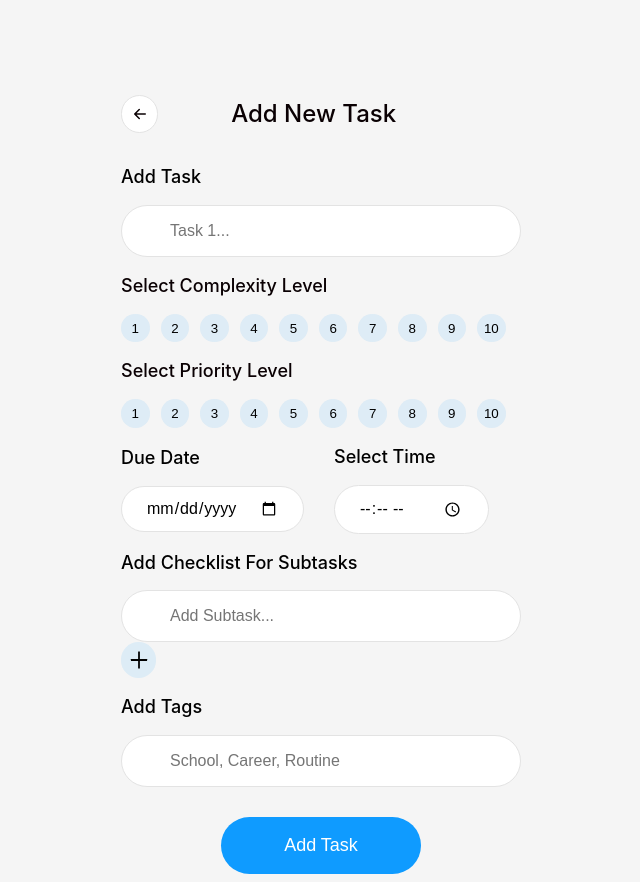
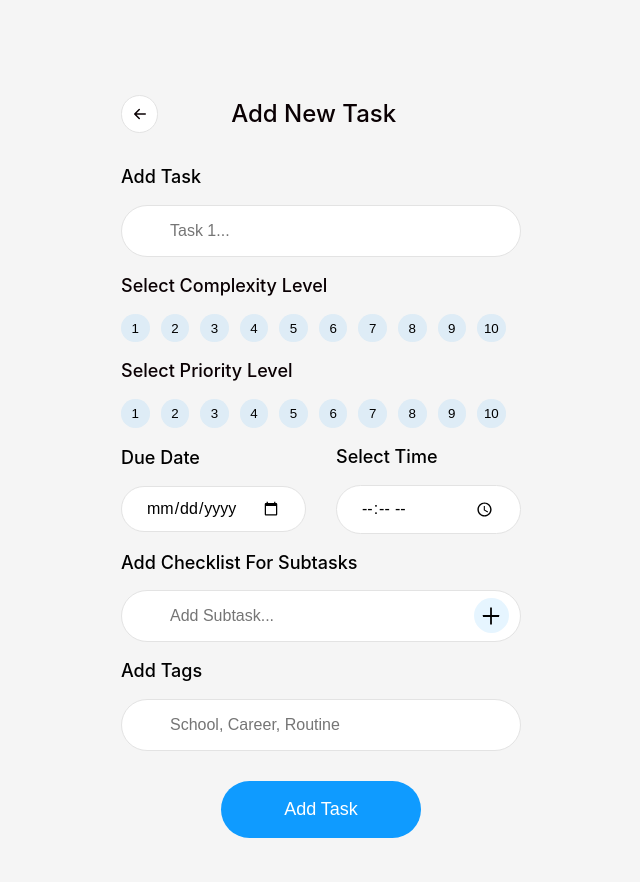
Before and after one commit to JordanPhillips-hub/task-master, a React (Vite) app: page /AddNewTask in a window 1280 px wide. Shown: the whole page, without its empty margins (319-959 px from the left). After the commit the page ends 846 px from the top, so only its background shows below. Built offline with nearby package versions, Linux system fonts and the light colour scheme.

Commit message:
Change nth-child for section divs to 4, Change nth-child for section and section buttons to 5

```diff
--- a/src/pages/AddNewTask/AddNewTask.styled.js
+++ b/src/pages/AddNewTask/AddNewTask.styled.js
@@ -18,15 +18,15 @@ const StyledAddNewTask = styled.form`
   margin-bottom: 0.83em;
  }
 
- section:nth-child(5) div {
+ section:nth-child(4) div {
   flex: 1;
  }
 
- section:nth-child(6) {
+ section:nth-child(5) {
   position: relative;
  }
 
- section:nth-child(6) button {
+ section:nth-child(5) button {
   position: absolute;
   top: 53%;
   right: 3%;
```
